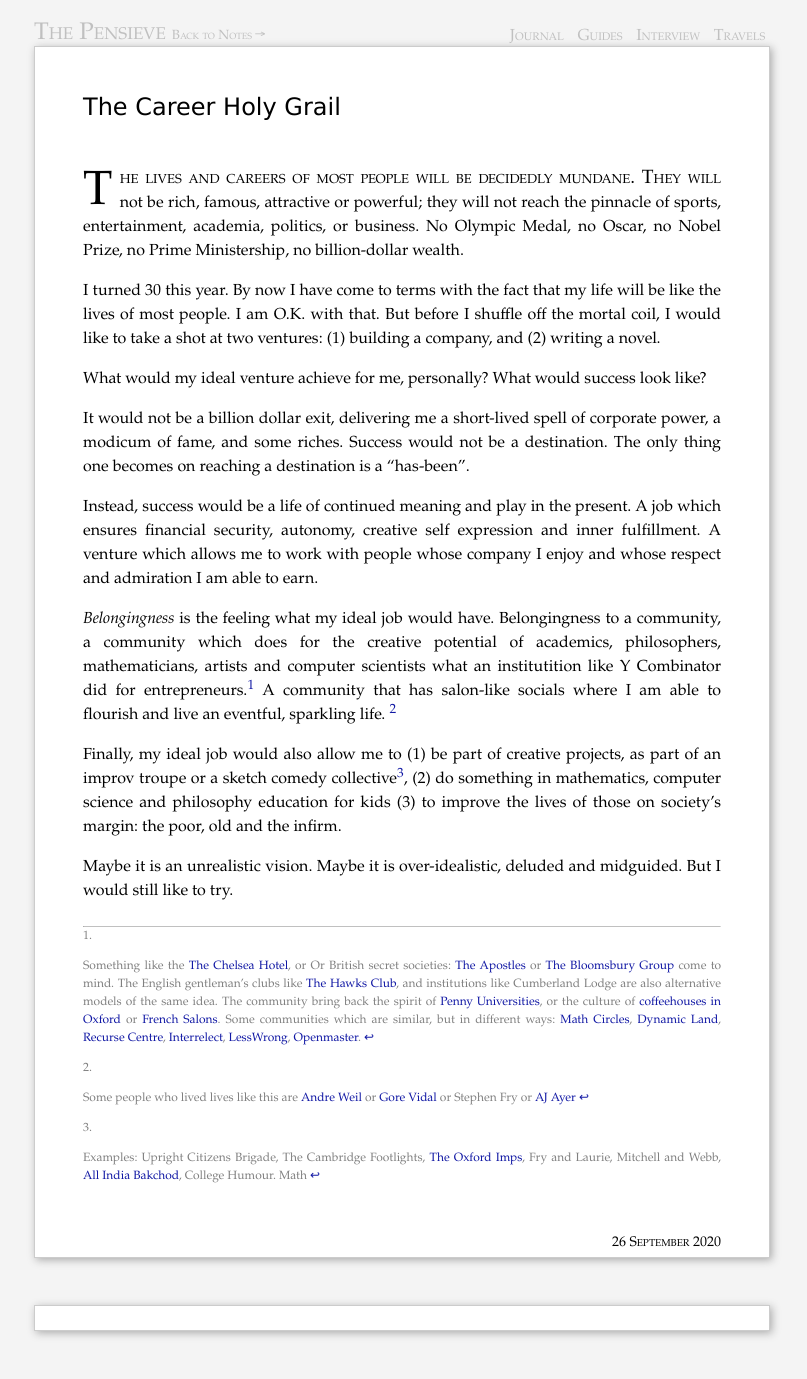
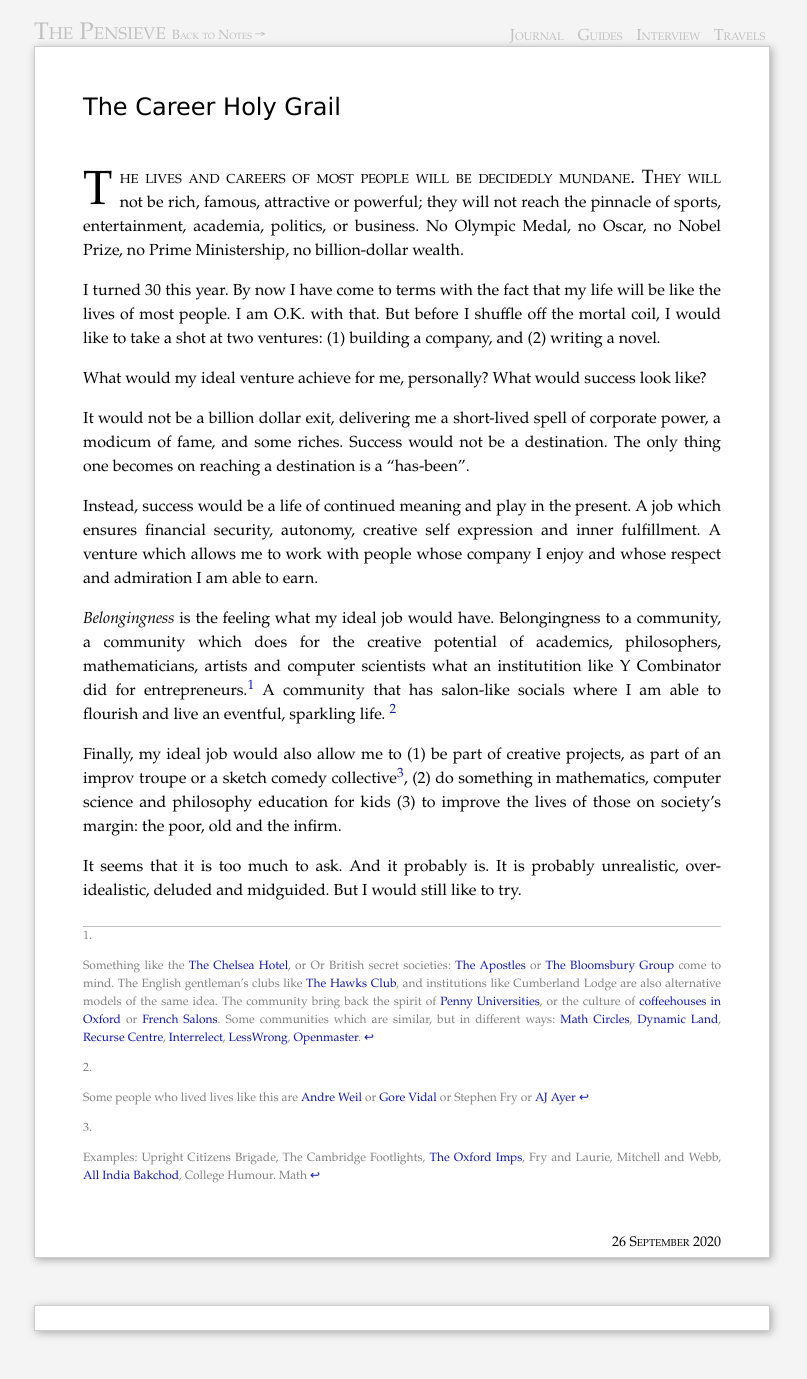
Before and after one commit to piyushahuja/piyushahuja.github.io, a Jekyll site: the page built from _posts/journal/2020-09-26-grail.md, in a window 1280 px wide. Shown: the whole page, without its empty margins (238-1045 px from the left). Built offline with Jekyll 4.4.1, drawn with Linux system fonts in a browser that asks for light colours; comment, search, counter and statistics services are not loaded.

Commit message:
auto deployed

```diff
--- a/_posts/journal/2020-09-26-grail.md
+++ b/_posts/journal/2020-09-26-grail.md
@@ -30,6 +30,6 @@ Instead, success would be a life of continued meaning and play in the present. A
 
 Finally, my ideal job would also allow me to (1) be part of creative projects, as part of an improv troupe or a sketch comedy collective[^Examples], (2) do something in mathematics, computer science and philosophy education for kids (3) to improve the lives of those on society's margin: the poor, old and the infirm.
 
-Maybe it is an unrealistic vision. Maybe it is over-idealistic, deluded and midguided. But I would still like to try.
+It seems that it is too much to ask. And it probably is. It is probably unrealistic, over-idealistic, deluded and midguided. But I would still like to try.
 
 -----
```
